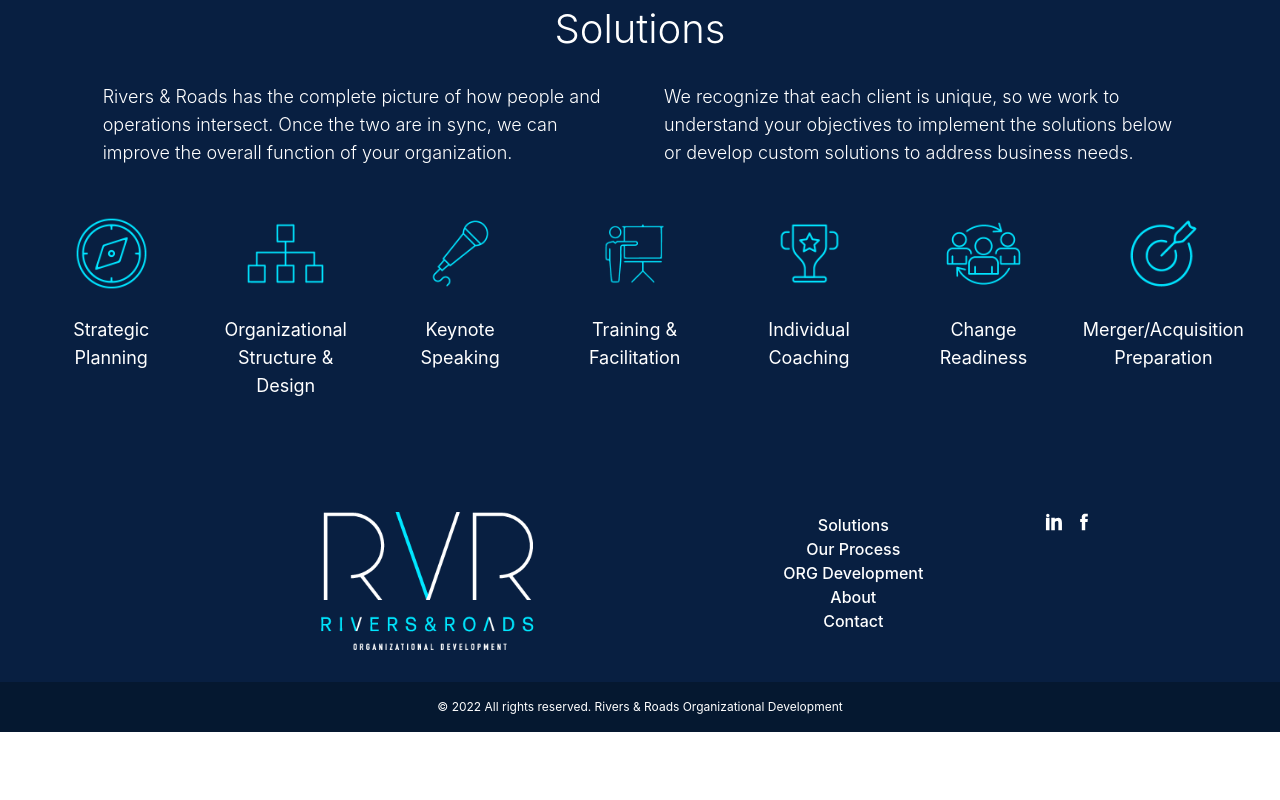
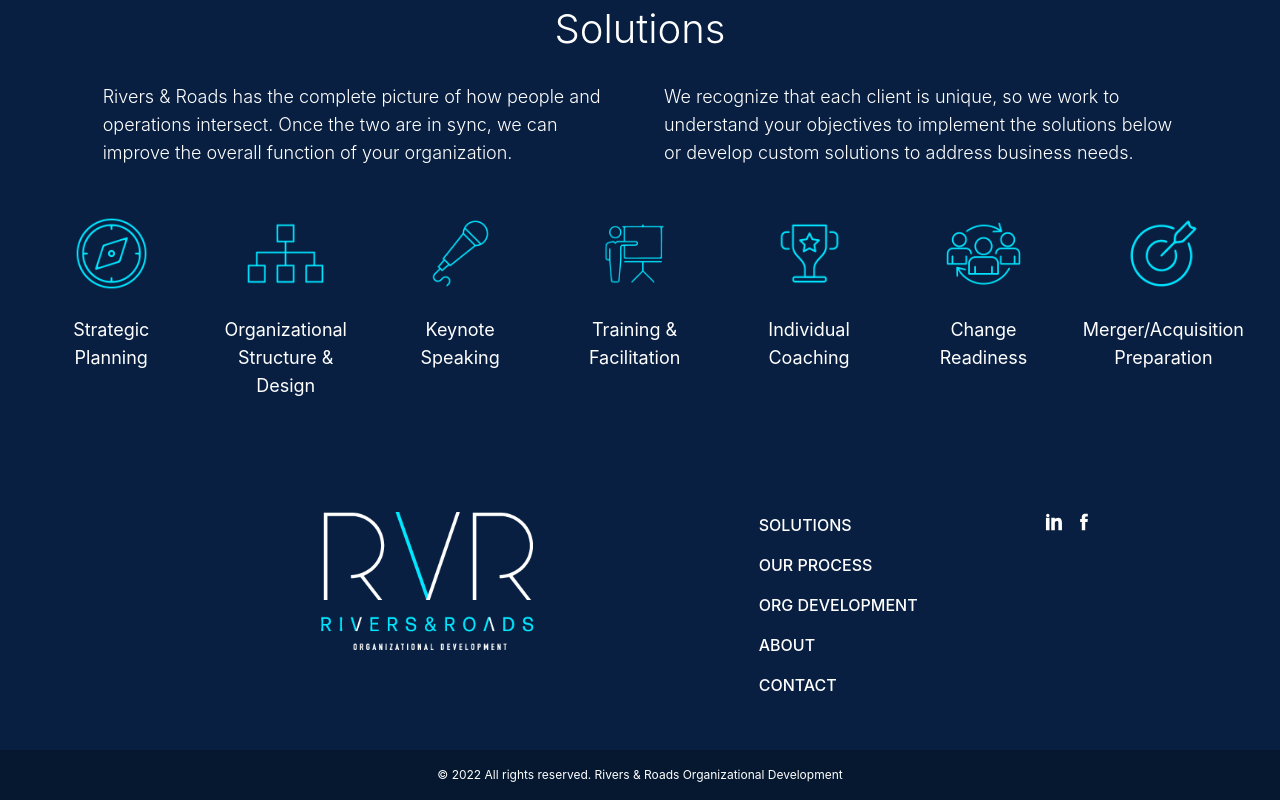
Before and after one commit to Arsalan31/my-project1, a React (Create React App) app: page /Slack in a window 1280 px wide. Shown: the part 873-1673 px from the top of the page. Before the commit the page ends 1605 px from the top, so only its background shows below. Built offline with nearby package versions, Linux system fonts and the light colour scheme; what tailwindcss-rtl would draw is missing.

Commit message:
Update Footer3.js

```diff
--- a/src/Components/Footer3.js
+++ b/src/Components/Footer3.js
@@ -11,22 +11,22 @@ function Footer3() {
                         <img className="w-60 h-44" src={require('./assets/RVR-sticky.png')} />
                     </a>
                 </div>
-                <div className="lg:w-1/3 w-full flex lg:flex-row flex-col justify-center">
-                    <div className="list-none flex lg:justify-start items-center lg:w-1/2 pt-5 flex-col">
-                        <li>
-                            <a href="#Solution" className="text-white text-base font-medium px-3 hover:text-green-40">Solutions</a>
+                <div className="lg:w-1/3 w-full flex lg:flex-row flex-col lg:justify-center">
+                    <div className="list-none flex lg:justify-start text-start lg:items-start items-center lg:w-1/2 lg:pt-5 py-6 flex-col">
+                        <li className="pb-4">
+                            <a href="#Solution" className="text-white uppercase text-base font-medium px-3 hover:text-green-40">Solutions</a>
                         </li>
-                        <li>
-                            <a href="#" className="text-white text-base font-medium px-3 hover:text-green-40">Our Process</a>
+                        <li className="pb-4">
+                            <a href="#" className="text-white uppercase text-base font-medium px-3 hover:text-green-40">Our Process</a>
                         </li>
-                        <li>
-                            <a href="#" className="text-white text-base font-medium px-3 hover:text-green-40">ORG Development</a>
+                        <li className="pb-4">
+                            <a href="#" className="text-white uppercase text-base font-medium px-3 hover:text-green-40">ORG Development</a>
                         </li>
-                        <li>
-                            <a href="#" className="text-white text-base font-medium px-3 hover:text-green-40">About</a>
+                        <li className="pb-4">
+                            <a href="#" className="text-white uppercase text-base font-medium px-3 hover:text-green-40">About</a>
                         </li>
-                        <li>
-                            <a href="#" className="text-white text-base font-medium px-3 hover:text-green-40">Contact</a>
+                        <li className="pb-4">
+                            <a href="#" className="text-white uppercase text-base font-medium px-3 hover:text-green-40">Contact</a>
                         </li>
                     </div>
                     <div className="flex justify-center items-start gap-4 pt-5 lg:w-1/2">
```
